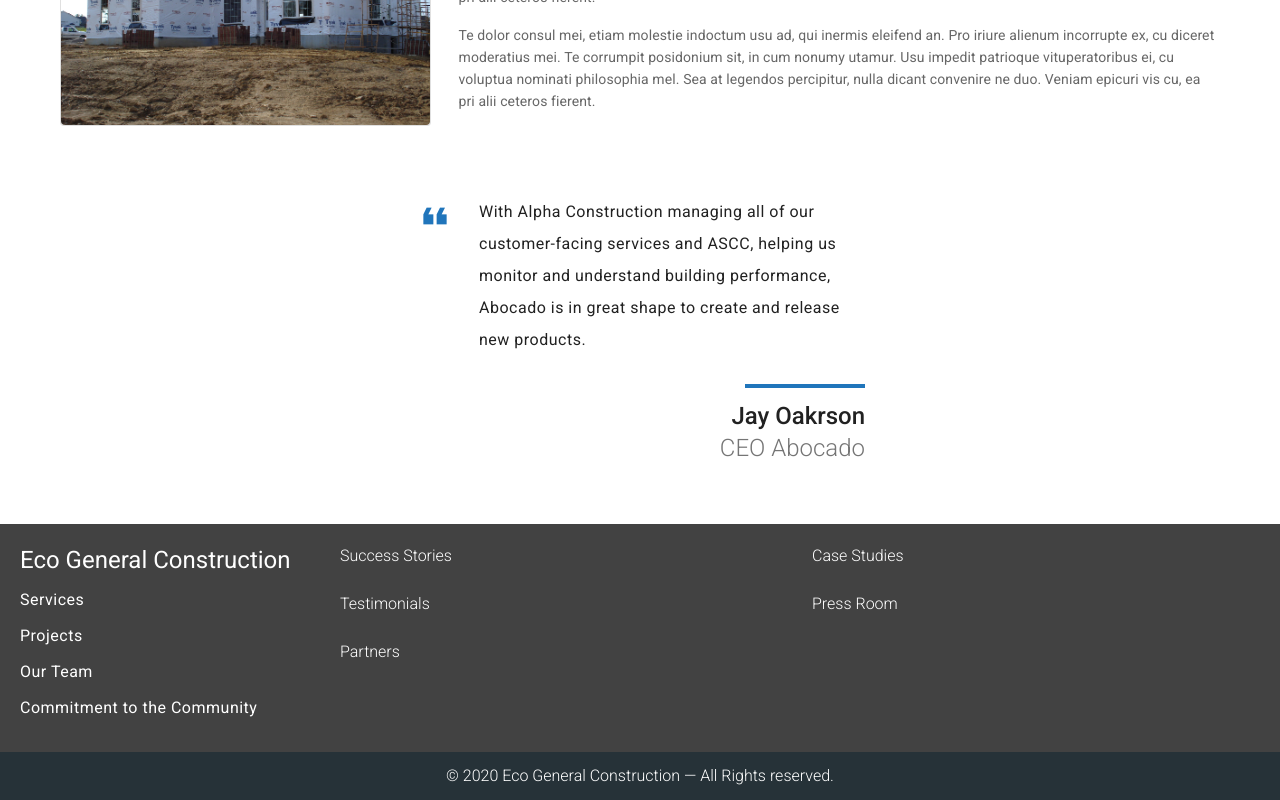
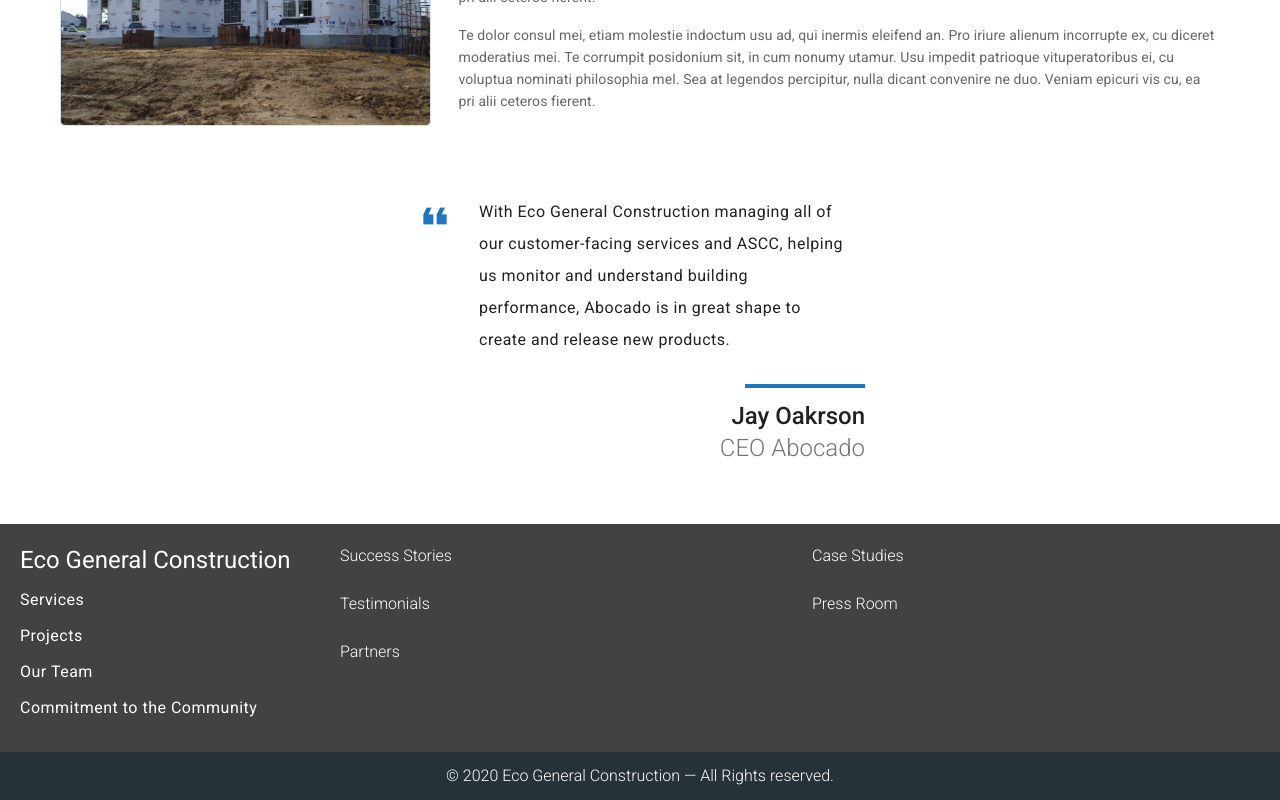
Before and after one commit to nicegrapes/ecogeneralsite, a Vue app: page /services in a window 1280 px wide. Shown: the part 1398-2198 px from the top of the page. Built offline with nearby package versions, Linux system fonts and the light colour scheme.

Commit message:
Update Services.vue

```diff
--- a/src/views/Services.vue
+++ b/src/views/Services.vue
@@ -151,7 +151,7 @@
 
     data: () => ({
       testimonial: {
-        blurb: 'With Alpha Construction managing all of our customer-facing services and ASCC, helping us monitor and understand building performance, Abocado is in great shape to create and release new products.',
+        blurb: 'With Eco General Construction managing all of our customer-facing services and ASCC, helping us monitor and understand building performance, Abocado is in great shape to create and release new products.',
         person: 'Jay Oakrson',
         title: 'CEO Abocado'
       }
```
